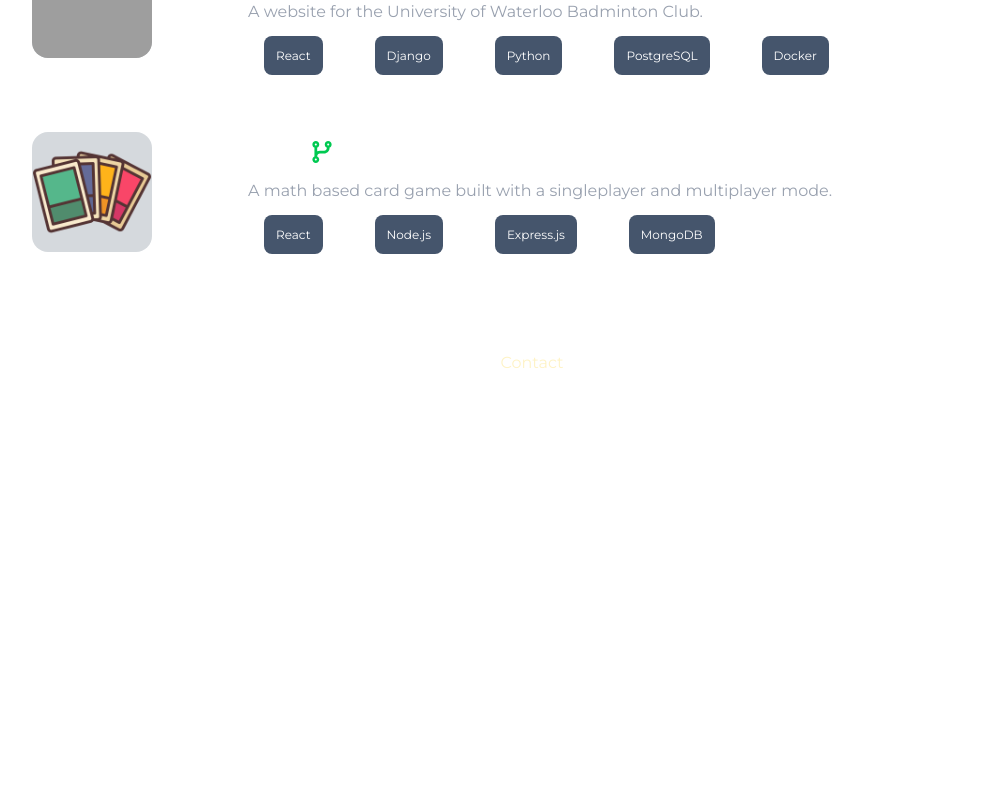
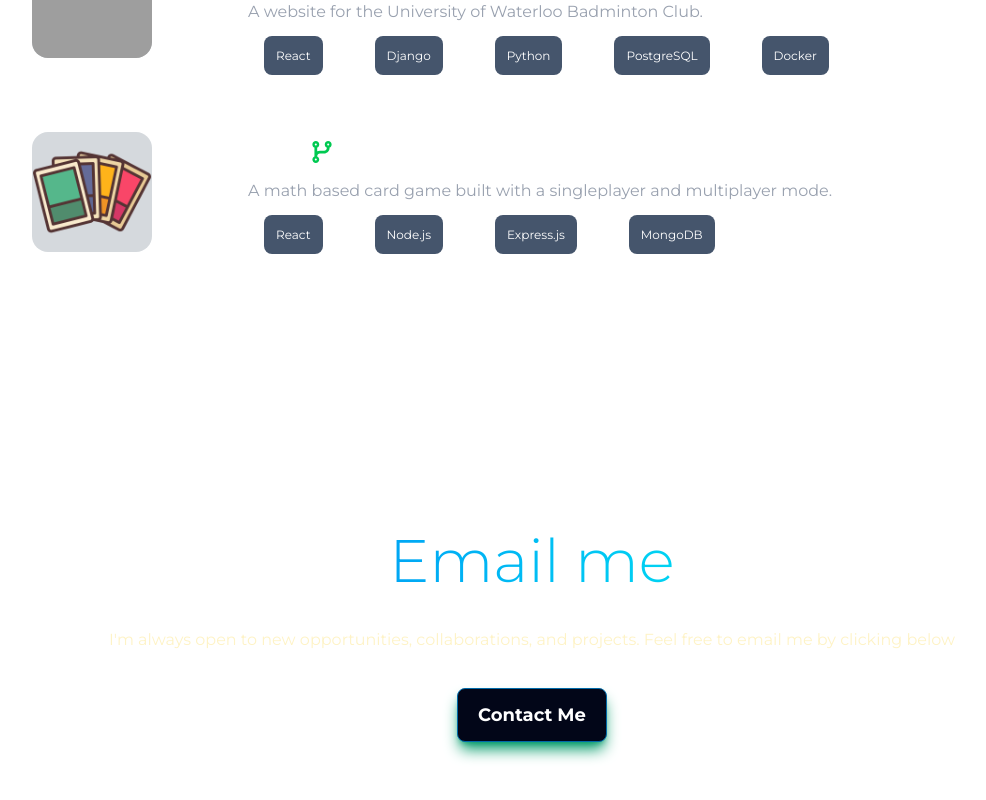
Before and after one commit to KuroMaple/portfolio, a React (Vite) app: page / in a window 1280 px wide. Shown: the part 1809-2609 px from the top of the page, without its empty margins (108-1094 px from the left). Before the commit the page ends 2184 px from the top, so only its background shows below. Built offline with nearby package versions, Linux system fonts and the light colour scheme; grey boxes are pictures that could not be loaded.

Commit message:
finish contact me section

```diff
--- a/src/components/Contact/Contact.tsx
+++ b/src/components/Contact/Contact.tsx
@@ -2,7 +2,33 @@
 
 const Contact = () => {
   return (
-    <div>Contact</div>
+    <div
+      id='contact'
+      className='flex min-h-[70vh] min-w-full items-center justify-center'
+    >
+      <div
+        className='flex flex-col items-center justify-center gap-3 p-14 space-y-6'
+      >
+        <h1
+          className='text-center text-5xl md:text-7xl'
+        >
+          <span
+            className='bg-gradient-to-r from-sky-500 to-cyan-400 bg-clip-text text-transparent
+              text-4xl font-light md:text-6xl '
+          >
+            Email me
+          </span>
+        </h1>
+        <p>
+          I'm always open to new opportunities, collaborations, and projects. Feel free to email me by clicking below
+        </p>
+        <a
+          href='mailto:hashmihassan47@gmail.com'
+          className='text-nowrap rounded-lg border border-sky-700 bg-slate-950 px-5 py-3 text-lg
+            font-bold text-white shadow-lg shadow-emerald-600 hover:shadow-xl hover:bg-sky-700 transition-all duration-300 hover:-translate-y-2'
+        >Contact Me</a>
+      </div>
+    </div>
   )
 }
 
--- a/src/components/NavBar/NavBar.tsx
+++ b/src/components/NavBar/NavBar.tsx
@@ -70,16 +70,19 @@ const NavBar = () => {
         className='hidden md:flex gap-5'>
         <li
           className='cursor-pointer opacity-70 transition-all duration-300 hover:opacity-100 hover:text-emerald-400 text-3xl'
+          onClick={() => window.open('https://www.linkedin.com/in/hassan-hashmi/', '_blank')}
         >
           <FaLinkedin />
         </li>
         <li
           className='cursor-pointer opacity-70 transition-all duration-300 hover:opacity-100 hover:text-teal-400 text-3xl'
+          onClick={() => window.open('https://github.com/KuroMaple', '_blank')}
         >
           <FaGithub />
         </li>
         <li
           className='cursor-pointer opacity-70 transition-all duration-300 hover:opacity-100 hover:text-cyan-400 text-3xl'
+          onClick={() => window.open('https://kuromaple.github.io/resume/', '_blank')}
         >
           <TbFileCv />
         </li>
@@ -137,16 +140,21 @@ const NavBar = () => {
             className='flex flex-wrap gap-5'>
             <li
               className='cursor-pointer opacity-70 transition-all duration-300 hover:opacity-100 hover:text-emerald-400 text-3xl'
+              onClick={() => window.open('https://www.linkedin.com/in/hassan-hashmi/', '_blank')}
             >
-              <FaLinkedin />
+              <FaLinkedin
+
+              />
             </li>
             <li
               className='cursor-pointer opacity-70 transition-all duration-300 hover:opacity-100 hover:text-teal-400 text-3xl'
+              onClick={() => window.open('https://github.com/KuroMaple', '_blank')}
             >
               <FaGithub />
             </li>
             <li
               className='cursor-pointer opacity-70 transition-all duration-300 hover:opacity-100 hover:text-cyan-400 text-3xl'
+              onClick={() => window.open('https://kuromaple.github.io/resume/', '_blank')}
             >
               <TbFileCv />
             </li>
--- a/src/components/Projects/ProjectCard.tsx
+++ b/src/components/Projects/ProjectCard.tsx
@@ -30,7 +30,7 @@ const ProjectCard:React.FC<Project> = (project) => {
       <div
         className='flex flex-col items-center gap-8 md:flex-row md:gap-24'
       >
-        <div>
+
         <img
           src={project.image}
           alt={project.title}
@@ -38,10 +38,7 @@ const ProjectCard:React.FC<Project> = (project) => {
           hover:shadow-2xl hover:shadow-cyan-600 bg-slate-700/20'
           onClick={() => window.open(project.link, '_blank')}
         />
-          <div className="absolute inset-0 bg-black/30 opacity-0 hover:opacity-100 transition-opacity flex items-center justify-center">
-            <p className="text-white text-sm font-medium">View Demo</p>
-          </div>
-        </div>
+
         <div
           className='flex flex-col gap-5'
         >
```
Lines whose indentation alone changed are shown as unchanged.
